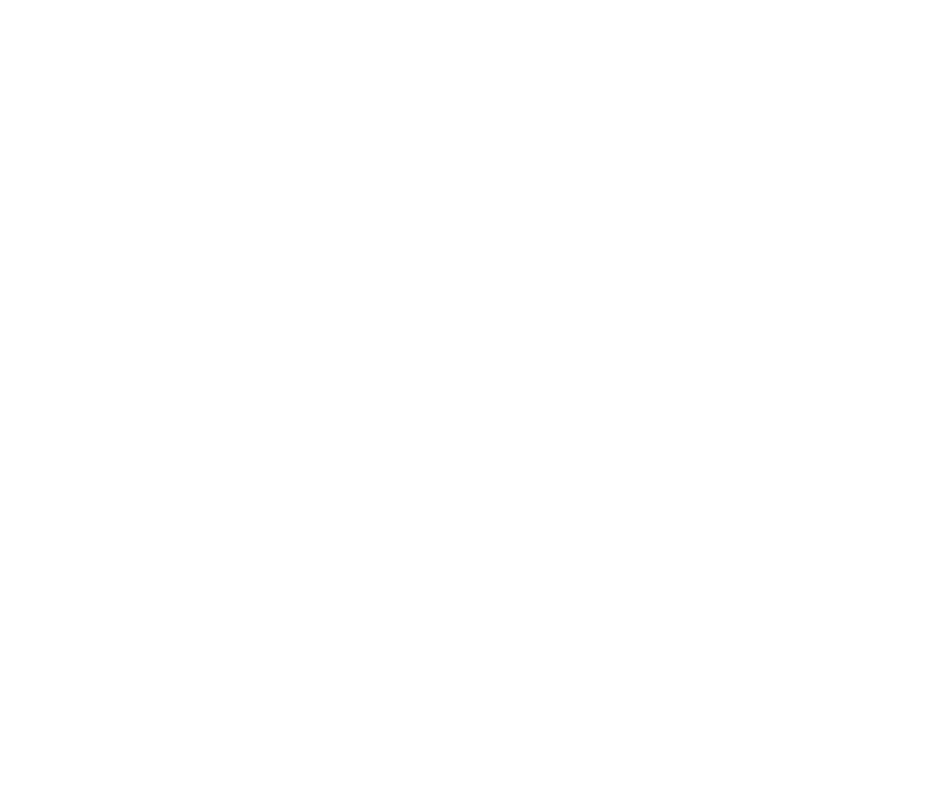
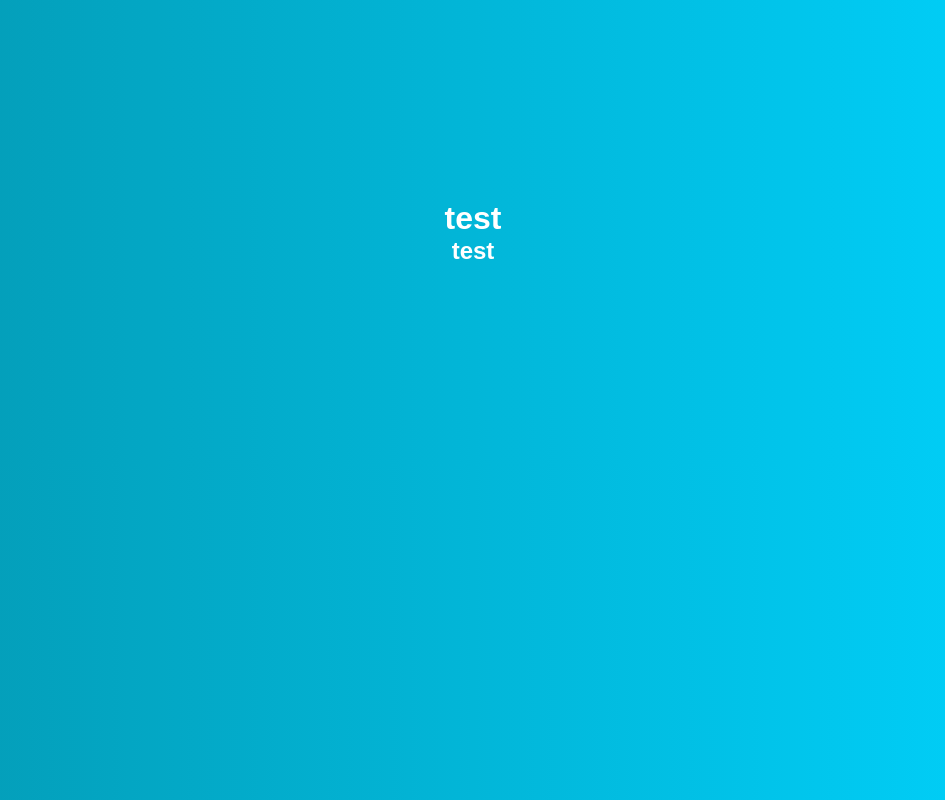
Before and after one commit to sanykos/hexoClock, a plain HTML site: page index.html in a window 1280 px wide. Shown: the whole page, without its empty margins (167-1112 px from the left). Drawn offline with Linux system fonts and the light colour scheme.

Commit message:
add styles

```diff
--- a/css/style.css
+++ b/css/style.css
@@ -1,5 +1,22 @@
 * {
     margin: 0;
     padding: 0;
-    box-sizing: border-box;
+    box-sizing: border-boxg;
 }
+
+body {
+    background: linear-gradient(90deg, #0498b1 0%, #00d4ff 100%);
+    font-family: Arial, Helvetica, sans-serif;
+}
+
+.box {
+    padding: 100px 0;
+    width: 100%;
+    max-width: 500px;
+    margin: 100px auto;
+}
+
+.box h1, h2 {
+    color: #fff;
+    text-align: center;
+}
--- a/index.html
+++ b/index.html
@@ -9,8 +9,8 @@
 <body>
 
     <div class="box">
-        <h1></h1>
-        <h2></h2>
+        <h1>test</h1>
+        <h2>test</h2>
     </div>
 
 
```
